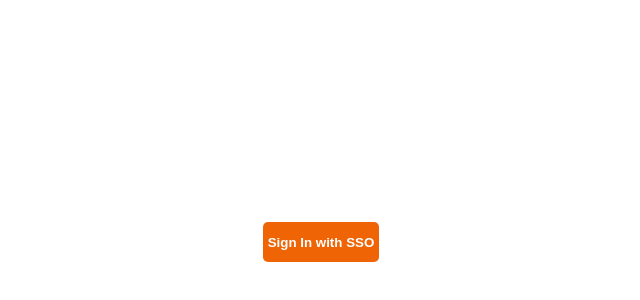
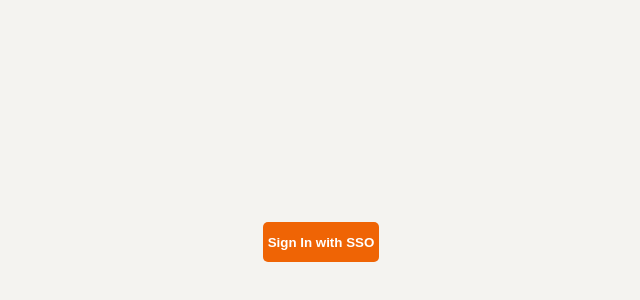
Before and after one commit to nexus-codingg/keiana-next-clerk-saml, a Next.js app: page / in a window 1280 px wide. Shown: the part 158-458 px from the top of the page, without its empty margins (319-959 px from the left). Built offline with nearby package versions, Linux system fonts and the light colour scheme.

Commit message:
color roll back.

```diff
--- a/app/globals.css
+++ b/app/globals.css
@@ -12,14 +12,14 @@
 
 html,
 body {
-  /* background-color: #f4f3f0; */
+  background-color: #f4f3f0;
   max-width: 100vw;
   overflow-x: hidden;
 }
 
 body {
   color: var(--foreground);
-  /* background: #f4f3f0; */
+  background: #f4f3f0;
   font-family: Arial, Helvetica, sans-serif;
   -webkit-font-smoothing: antialiased;
   -moz-osx-font-smoothing: grayscale;
--- a/app/sign-in/page.js
+++ b/app/sign-in/page.js
@@ -13,7 +13,7 @@ const inputStyleObj = {
   border: "1px solid black",
   outline: "none",
   backgroundColor: "white",
-  // color: "black",
+  color: "black",
 };
 
 const buttonStyleObj = {
```
